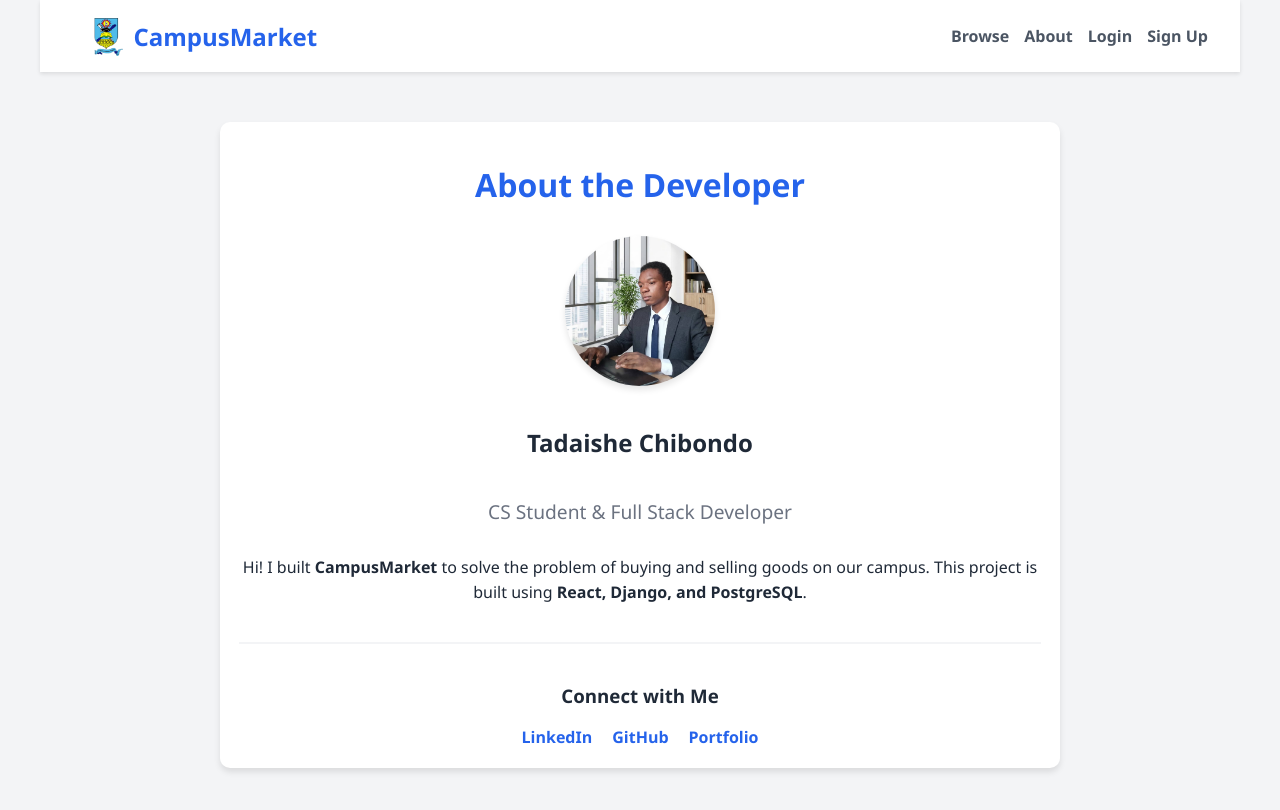
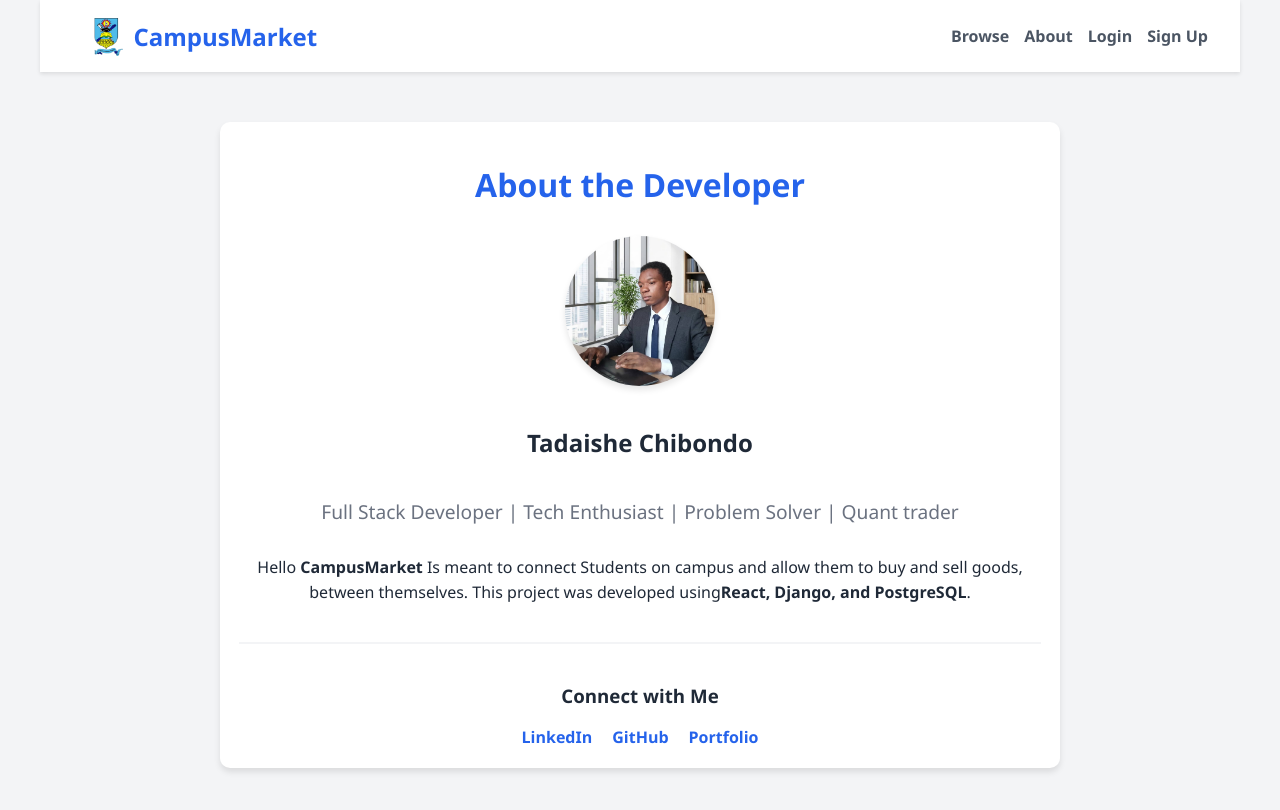
Before and after one commit to TadaisheChibondo/campus_market, a React (Vite) app in the folder frontend/: page /about in a window 1280 px wide. Shown: the top 810 px of the page. Built offline with nearby package versions, Linux system fonts and the light colour scheme.

Commit message:
Added Urls to about page

```diff
--- a/frontend/src/About.jsx
+++ b/frontend/src/About.jsx
@@ -41,14 +41,15 @@ function About() {
         />
         <h2>Tadaishe Chibondo</h2>
         <p style={{ fontSize: "1.2rem", color: "#6b7280" }}>
-          CS Student & Full Stack Developer
+          Full Stack Developer | Tech Enthusiast | Problem Solver | Quant trader
         </p>
 
         <p
           style={{ textAlign: "center", lineHeight: "1.6", marginTop: "10px" }}
         >
-          Hi! I built <strong>CampusMarket</strong> to solve the problem of
-          buying and selling goods on our campus. This project is built using{" "}
+          Hello <strong>CampusMarket</strong> Is meant to connect Students on
+          campus and allow them to buy and sell goods, between themselves. This
+          project was developed using
           <strong>React, Django, and PostgreSQL</strong>.
         </p>
 
@@ -63,7 +64,7 @@ function About() {
         <h3>Connect with Me</h3>
         <div style={{ display: "flex", gap: "20px" }}>
           <a
-            href="#"
+            href="https://www.linkedin.com/in/tadaishe-chibondo-915247349?utm_source=share_via&utm_content=profile&utm_medium=member_android"
             style={{
               color: "#2563eb",
               textDecoration: "none",
@@ -73,7 +74,7 @@ function About() {
             LinkedIn
           </a>
           <a
-            href="#"
+            href="https://github.com/TadaisheChibondo"
             style={{
               color: "#2563eb",
               textDecoration: "none",
@@ -83,7 +84,7 @@ function About() {
             GitHub
           </a>
           <a
-            href="#"
+            href="https://tadaishe-portfolio.onrender.com/"
             style={{
               color: "#2563eb",
               textDecoration: "none",
```
